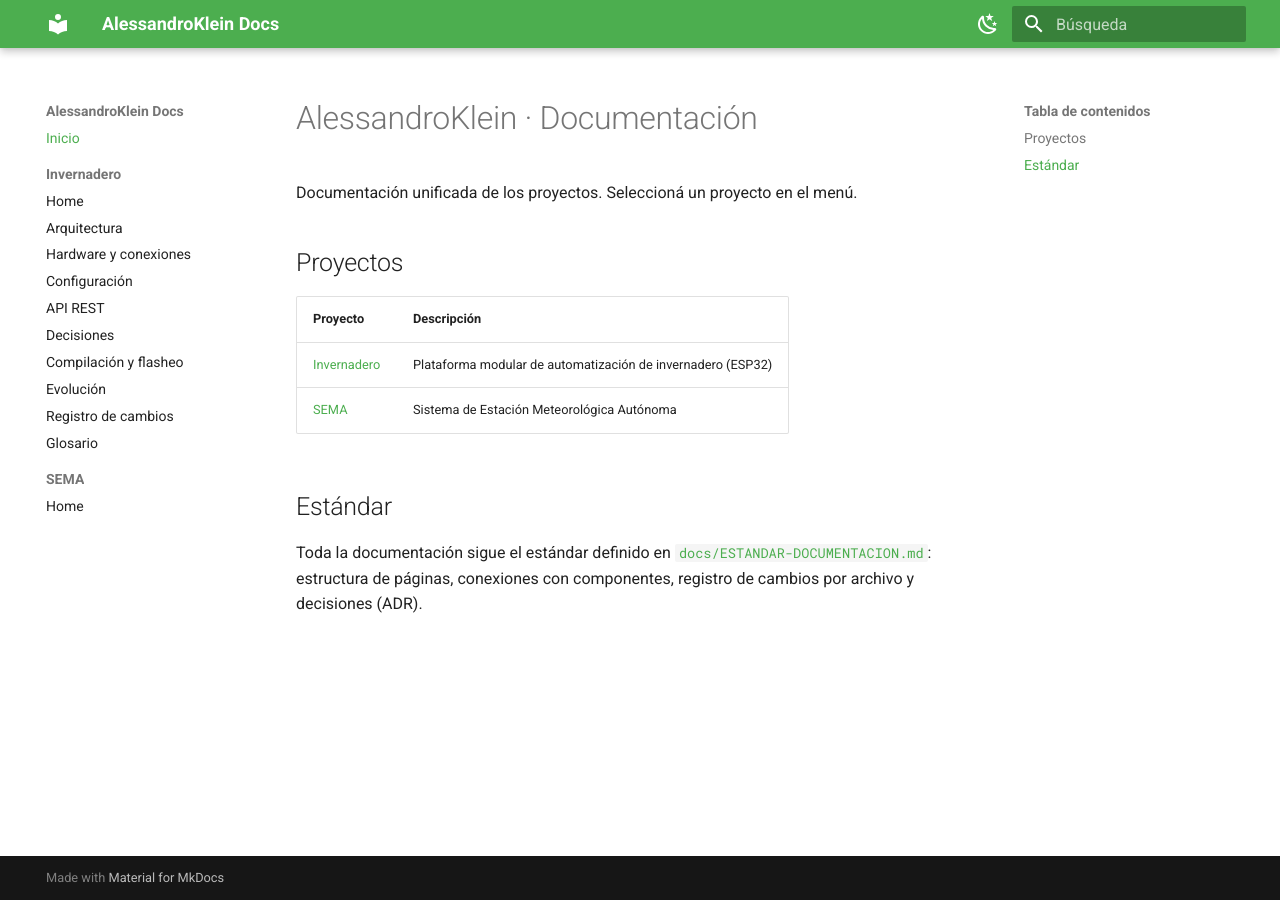
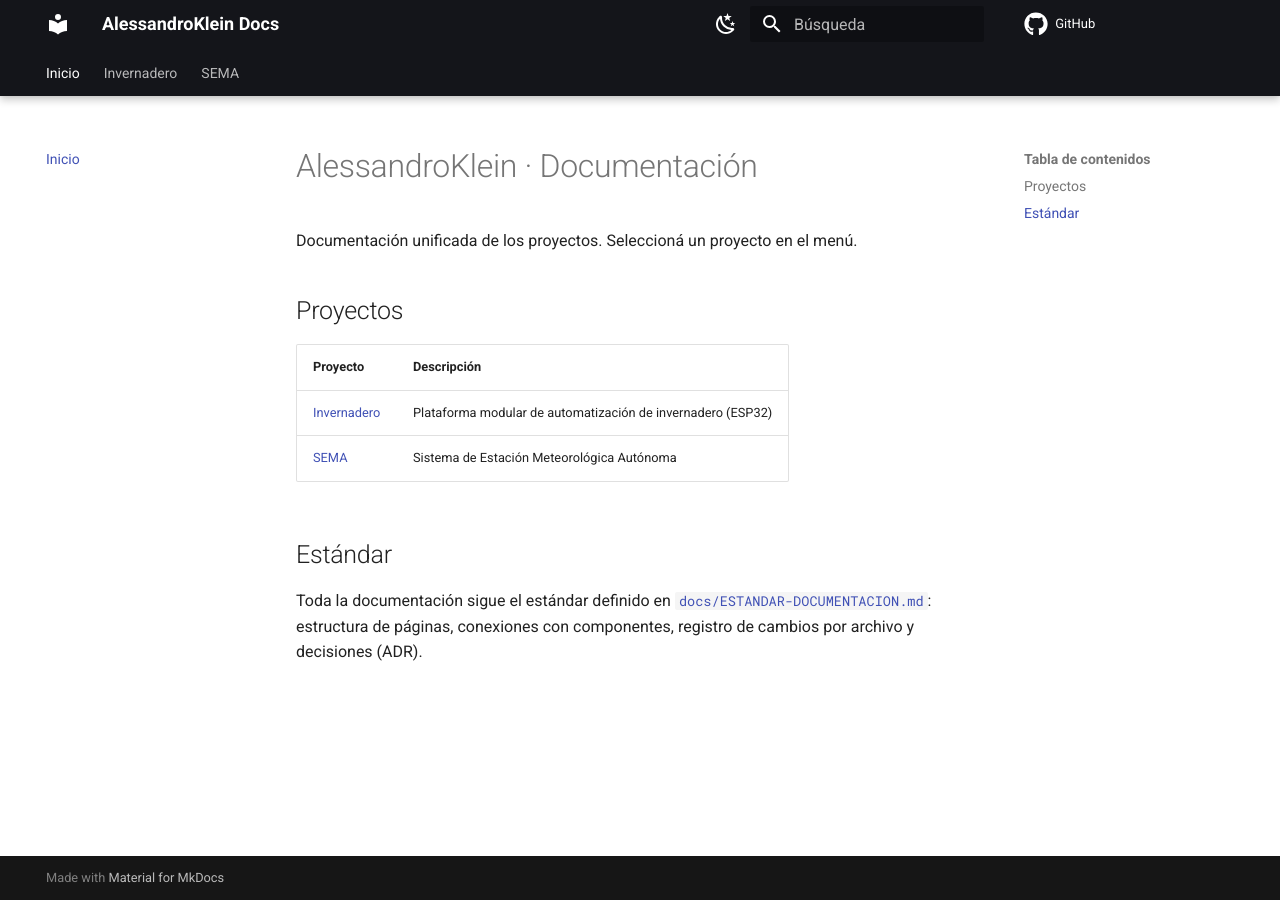
Before and after one commit to AlessandroKlein/Docs, an MkDocs documentation site: the page built from docs/index.md, in a window 1280 px wide. Built offline with MkDocs 1.6.1 and Material for MkDocs 9.7.7, drawn with Linux system fonts in a browser that asks for light colours; plug-ins that fetch from the network failed and are left out; comment, search, counter and statistics services are not loaded.

Commit message:
docs: aplicar tema negro/gris, menú superior, tags/optimize/offline/info y navegación

```diff
--- a/mkdocs.yml
+++ b/mkdocs.yml
@@ -1,34 +1,62 @@
 site_name: AlessandroKlein Docs
 site_description: Documentación unificada de los proyectos de AlessandroKlein
 site_url: https://alessandroklein.github.io/Docs/
+site_author: AlessandroKlein
 
+# --- Color negro/gris (sin verde) ---
 theme:
   name: material
   language: es
-  features:
-    - navigation.sections
-    - navigation.top
-    - search.suggest
-    - search.highlight
   palette:
     - media: "(prefers-color-scheme: light)"
       scheme: default
-      primary: green
+      primary: black
+      accent: blue grey
       toggle:
         icon: material/weather-night
         name: Cambiar a oscuro
     - media: "(prefers-color-scheme: dark)"
       scheme: slate
-      primary: green
+      primary: black
+      accent: blue grey
       toggle:
         icon: material/weather-sunny
         name: Cambiar a claro
+  features:
+    - navigation.tabs          # menú superior con categorías
+    - navigation.tabs.sticky
+    - navigation.sections
+    - navigation.top
+    - navigation.indexes
+    - search.suggest
+    - search.highlight
+    - search.share
+    - content.code.copy
+    - content.tabs.link
+  icon:
+    repo: fontawesome/brands/github
+
+repo_url: https://github.com/AlessandroKlein/Docs
 
 markdown_extensions:
   - admonition
-  - pymdownx.highlight
+  - attr_list
+  - md_in_html
+  - pymdownx.highlight:
+      anchor_linenums: true
   - pymdownx.superfences
-  - pymdownx.tasklist
+  - pymdownx.tasklist:
+      custom_checkbox: true
+  - pymdownx.details
+  - pymdownx.tabbed:
+      alternate_style: true
+
+plugins:
+  - search
+  - tags
+  - optimize
+  - offline
+  - info
 
 nav:
   - Inicio: index.md
```
